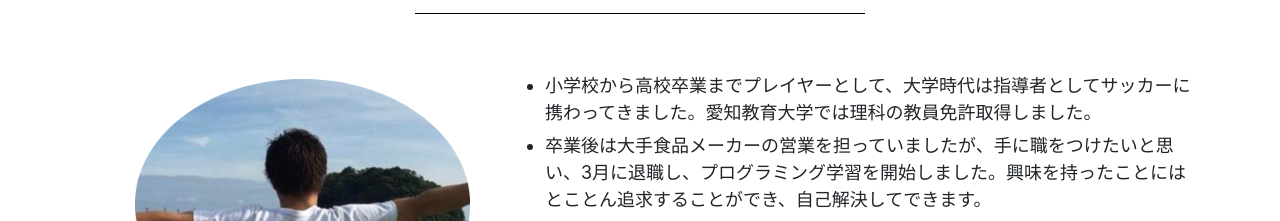
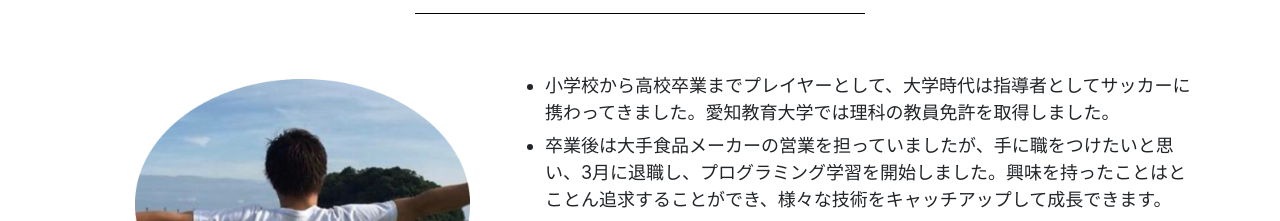
Before and after one commit to Yu-kiFujiwara/portfolio_site, a plain HTML site: page index.html in a window 1280 px wide. Shown: the part 731-952 px from the top of the page. Drawn offline with nearby package versions, Linux system fonts and the light colour scheme.

Commit message:
20200831

```diff
--- a/index.html
+++ b/index.html
@@ -55,8 +55,8 @@
                         <div class="col-lg-8">
                             <div class="career_text">
                                 <ul class="ul_text">
-                                    <li>小学校から高校卒業までプレイヤーとして、大学時代は指導者としてサッカーに携わってきました。愛知教育大学では理科の教員免許取得しました。<br></li>
-                                    <li>卒業後は大手食品メーカーの営業を担っていましたが、手に職をつけたいと思い、3月に退職し、プログラミング学習を開始しました。興味を持ったことにはとことん追求することができ、自己解決してできます。<br></li>
+                                    <li>小学校から高校卒業までプレイヤーとして、大学時代は指導者としてサッカーに携わってきました。愛知教育大学では理科の教員免許を取得しました。<br></li>
+                                    <li>卒業後は大手食品メーカーの営業を担っていましたが、手に職をつけたいと思い、3月に退職し、プログラミング学習を開始しました。興味を持ったことはとことん追求することができ、様々な技術をキャッチアップして成長できます。<br></li>
                                     <li>大学時代の教育実習やサッカーチーム経営、営業の経験から様々な人としっかりとコミュニケーションをとることができます。<br></li>
                                     <li>先日、沖縄のWeb系自社開発企業さんより内定頂き、2020.9.1より沖縄在住Webエンジニアです！</li>
                                 </ul>
```
